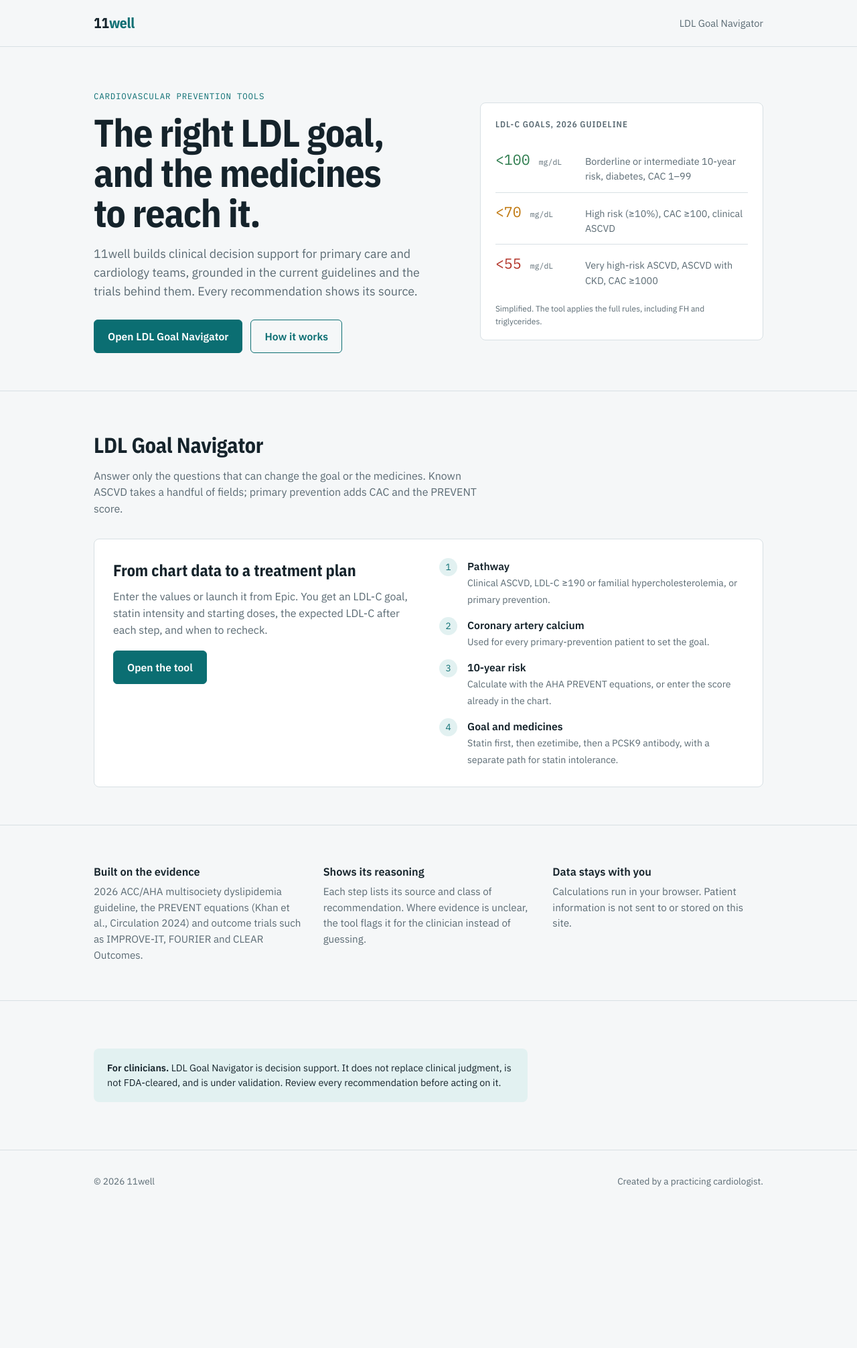
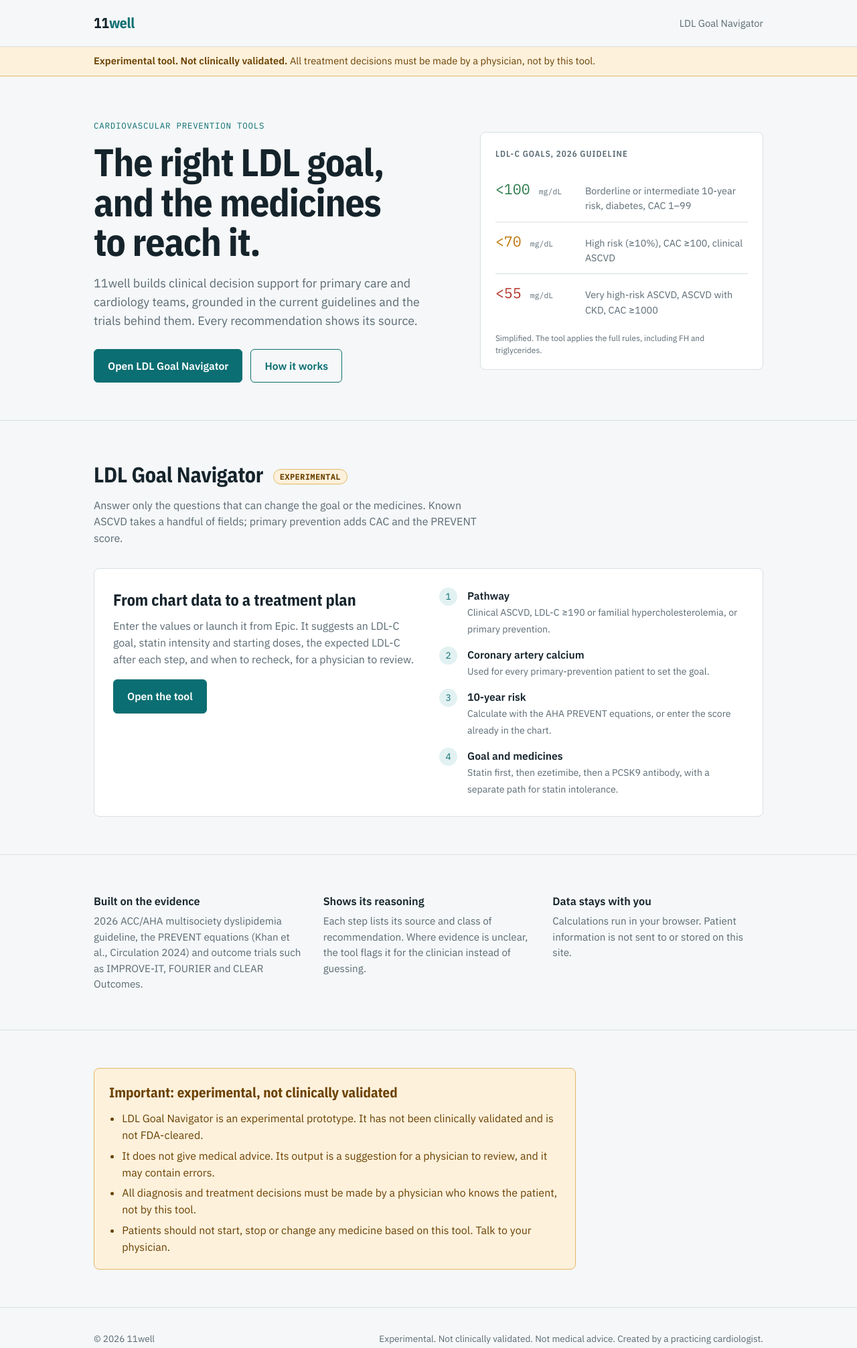
Before and after one commit to appeshm/CACME, a website: page site/index.html in a window 1280 px wide. Shown: the whole page at 67% size. Before the commit the page ends 1822 px from the top, so only its background shows below. Drawn offline with nearby package versions, Linux system fonts and the light colour scheme.

Commit message:
Make experimental, not-validated status explicit on site and tool
- Permanent warning bar on landing page and tool
- One-time "I understand" acknowledgement before using the tool
- Plan labeled "for physician review"; patient summary and footers
  state the tool is experimental and decisions belong to a physician

Co-Authored-By: Claude Opus 5.5 <noreply@anthropic.com>
Claude-Session: https://claude.ai/code/session_016kuBfDaXZXvYoaXFa3ggU6

```diff
--- a/app/styles.css
+++ b/app/styles.css
@@ -8,6 +8,7 @@
   --accent: #0b6e72;
   --accent-soft: #e2f1f1;
   --ok: #2f7d4f;
+  --warn-bg: #fdf1dc; --warn-ink: #6b4100; --warn-line: #e3b866;
   --warn: #a8640c;
   --crit: #b3352b;
   --info: #3a5f8a;
@@ -19,14 +20,14 @@
 @media (prefers-color-scheme: dark) {
   :root:not([data-theme="light"]) {
     --bg: #0f171b; --surface: #16222a; --ink: #e3ebee; --muted: #93a5ae; --line: #2a3a43;
-    --accent: #4fb9bb; --accent-soft: #173a3d; --ok: #5cbf83; --warn: #e2a24a; --crit: #ec7a6f; --info: #86aedb;
+    --accent: #4fb9bb; --accent-soft: #173a3d; --warn-bg: #3a2a0e; --warn-ink: #f3d39a; --warn-line: #8a6420; --ok: #5cbf83; --warn: #e2a24a; --crit: #ec7a6f; --info: #86aedb;
     --t-low: #5cbf83; --t-border: #c9c64f; --t-inter: #e2a24a; --t-high: #ec7a6f;
     color-scheme: dark;
   }
 }
 :root[data-theme="dark"] {
   --bg: #0f171b; --surface: #16222a; --ink: #e3ebee; --muted: #93a5ae; --line: #2a3a43;
-  --accent: #4fb9bb; --accent-soft: #173a3d; --ok: #5cbf83; --warn: #e2a24a; --crit: #ec7a6f; --info: #86aedb;
+  --accent: #4fb9bb; --accent-soft: #173a3d; --warn-bg: #3a2a0e; --warn-ink: #f3d39a; --warn-line: #8a6420; --ok: #5cbf83; --warn: #e2a24a; --crit: #ec7a6f; --info: #86aedb;
   --t-low: #5cbf83; --t-border: #c9c64f; --t-inter: #e2a24a; --t-high: #ec7a6f;
   color-scheme: dark;
 }
@@ -112,3 +113,10 @@ ol.plan .safety { color: var(--crit); font-size: 0.82rem; display: block; }
 .pathway { margin: 0; font-size: 0.85rem; font-weight: 600; color: var(--accent); }
 .pathway:empty { display: none; }
 .modes { display: flex; flex-wrap: wrap; gap: 6px 18px; }
+
+.warnbar { background: var(--warn-bg); color: var(--warn-ink); border: 1px solid var(--warn-line); border-radius: 6px; padding: 10px 14px; font-size: 0.9rem; margin-bottom: 12px; }
+.ack { position: fixed; inset: 0; z-index: 50; background: rgba(10, 18, 22, 0.6); display: grid; place-items: center;
+  padding: max(16px, env(safe-area-inset-top, 0px)) max(16px, env(safe-area-inset-right, 0px)) max(16px, env(safe-area-inset-bottom, 0px)) max(16px, env(safe-area-inset-left, 0px)); }
+.ackbox { background: var(--surface); color: var(--ink); border: 1px solid var(--warn-line); border-radius: 8px; padding: 20px 22px; max-width: 34rem; width: 100%; max-height: 100%; overflow-y: auto; }
+.ackbox h2 { font-family: var(--font-head); margin: 0 0 10px; font-size: 1.3rem; }
+.ackbox ul { margin: 0 0 16px; padding-left: 1.2em; display: grid; gap: 8px; }
--- a/site/index.html
+++ b/site/index.html
@@ -12,7 +12,7 @@
 :root {
   --bg: #f5f7f8; --surface: #ffffff; --ink: #15232b; --muted: #5a6a73; --line: #d8e0e4;
   --accent: #0b6e72; --accent-soft: #e2f1f1;
-  --g100: #2f7d4f; --g70: #c17a12; --g55: #b3352b;
+  --g100: #2f7d4f; --g70: #c17a12; --g55: #b3352b; --warn-bg: #fdf1dc; --warn-ink: #6b4100; --warn-line: #e3b866;
   --font-ui: "IBM Plex Sans", system-ui, -apple-system, "Segoe UI", sans-serif;
   --font-head: "IBM Plex Sans Condensed", "IBM Plex Sans", system-ui, sans-serif;
   --font-num: "IBM Plex Mono", ui-monospace, "SF Mono", Menlo, monospace;
@@ -20,12 +20,12 @@
 @media (prefers-color-scheme: dark) {
   :root:not([data-theme="light"]) {
     --bg: #0f171b; --surface: #16222a; --ink: #e3ebee; --muted: #93a5ae; --line: #2a3a43;
-    --accent: #4fb9bb; --accent-soft: #173a3d; --g100: #5cbf83; --g70: #e2a24a; --g55: #ec7a6f; color-scheme: dark;
+    --accent: #4fb9bb; --accent-soft: #173a3d; --g100: #5cbf83; --g70: #e2a24a; --g55: #ec7a6f; --warn-bg: #3a2a0e; --warn-ink: #f3d39a; --warn-line: #8a6420; color-scheme: dark;
   }
 }
 :root[data-theme="dark"] {
   --bg: #0f171b; --surface: #16222a; --ink: #e3ebee; --muted: #93a5ae; --line: #2a3a43;
-  --accent: #4fb9bb; --accent-soft: #173a3d; --g100: #5cbf83; --g70: #e2a24a; --g55: #ec7a6f; color-scheme: dark;
+  --accent: #4fb9bb; --accent-soft: #173a3d; --g100: #5cbf83; --g70: #e2a24a; --g55: #ec7a6f; --warn-bg: #3a2a0e; --warn-ink: #f3d39a; --warn-line: #8a6420; color-scheme: dark;
 }
 * { box-sizing: border-box; }
 [hidden] { display: none !important; }
@@ -83,7 +83,12 @@ ol.steps span { font-size: 0.88rem; color: var(--muted); }
 .facts h3 { font-size: 1.02rem; margin: 0 0 6px; }
 .facts p { margin: 0; color: var(--muted); font-size: 0.95rem; }
 
-.notice { background: var(--accent-soft); border-radius: 8px; padding: 18px 20px; font-size: 0.9rem; max-width: 75ch; }
+.warnbar { background: var(--warn-bg); color: var(--warn-ink); border-bottom: 1px solid var(--warn-line); padding-block: 10px; font-size: 0.92rem; }
+.warnbar strong { font-weight: 700; }
+.tag { display: inline-block; font-family: var(--font-num); font-size: 0.72rem; letter-spacing: 0.06em; text-transform: uppercase; color: var(--warn-ink); background: var(--warn-bg); border: 1px solid var(--warn-line); border-radius: 999px; padding: 2px 9px; vertical-align: middle; margin-left: 8px; }
+.notice { background: var(--warn-bg); color: var(--warn-ink); border: 1px solid var(--warn-line); border-radius: 8px; padding: 20px 22px; max-width: 75ch; }
+.notice h2 { font-family: var(--font-head); font-size: 1.3rem; margin: 0 0 10px; color: var(--warn-ink); }
+.notice ul { margin: 0; padding-left: 1.2em; display: grid; gap: 6px; }
 footer { padding-block: 36px 48px; border-top: 1px solid var(--line); color: var(--muted); font-size: 0.85rem; }
 footer .wrap { display: flex; flex-wrap: wrap; justify-content: space-between; gap: 12px; }
 </style>
@@ -95,6 +100,9 @@ footer .wrap { display: flex; flex-wrap: wrap; justify-content: space-between; g
     <nav><a href="ldl-goal-navigator/">LDL Goal Navigator</a></nav>
   </div>
 </header>
+<div class="warnbar" role="note">
+  <div class="wrap"><strong>Experimental tool. Not clinically validated.</strong> All treatment decisions must be made by a physician, not by this tool.</div>
+</div>
 
 <main>
   <section class="hero">
@@ -120,12 +128,12 @@ footer .wrap { display: flex; flex-wrap: wrap; justify-content: space-between; g
 
   <section class="block" id="how">
     <div class="wrap">
-      <h2 class="sec">LDL Goal Navigator</h2>
+      <h2 class="sec">LDL Goal Navigator <span class="tag">Experimental</span></h2>
       <p class="sub">Answer only the questions that can change the goal or the medicines. Known ASCVD takes a handful of fields; primary prevention adds CAC and the PREVENT score.</p>
       <div class="tool">
         <div>
           <h3>From chart data to a treatment plan</h3>
-          <p>Enter the values or launch it from Epic. You get an LDL-C goal, statin intensity and starting doses, the expected LDL-C after each step, and when to recheck.</p>
+          <p>Enter the values or launch it from Epic. It suggests an LDL-C goal, statin intensity and starting doses, the expected LDL-C after each step, and when to recheck, for a physician to review.</p>
           <a class="btn primary" href="ldl-goal-navigator/">Open the tool</a>
         </div>
         <ol class="steps">
@@ -150,7 +158,15 @@ footer .wrap { display: flex; flex-wrap: wrap; justify-content: space-between; g
 
   <section class="block">
     <div class="wrap">
-      <p class="notice"><strong>For clinicians.</strong> LDL Goal Navigator is decision support. It does not replace clinical judgment, is not FDA-cleared, and is under validation. Review every recommendation before acting on it.</p>
+      <div class="notice" id="disclaimer">
+        <h2>Important: experimental, not clinically validated</h2>
+        <ul>
+          <li>LDL Goal Navigator is an experimental prototype. It has not been clinically validated and is not FDA-cleared.</li>
+          <li>It does not give medical advice. Its output is a suggestion for a physician to review, and it may contain errors.</li>
+          <li>All diagnosis and treatment decisions must be made by a physician who knows the patient, not by this tool.</li>
+          <li>Patients should not start, stop or change any medicine based on this tool. Talk to your physician.</li>
+        </ul>
+      </div>
     </div>
   </section>
 </main>
@@ -158,7 +174,7 @@ footer .wrap { display: flex; flex-wrap: wrap; justify-content: space-between; g
 <footer>
   <div class="wrap">
     <span>&copy; 2026 11well</span>
-    <span>Created by a practicing cardiologist.</span>
+    <span>Experimental. Not clinically validated. Not medical advice. Created by a practicing cardiologist.</span>
   </div>
 </footer>
 </body>
```
Also changed, not shown: app/index.html (+15 -2 lines), app/main.js (+16 -2 lines), README.md.
